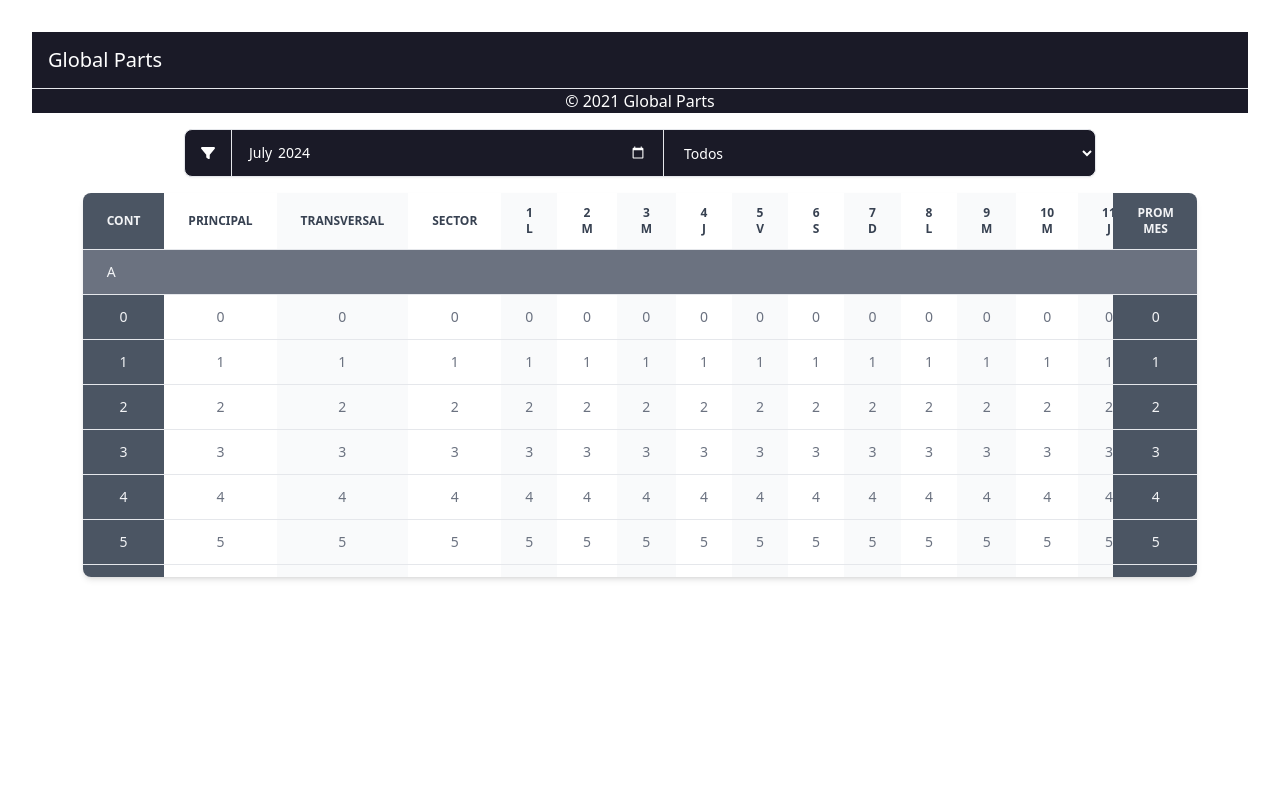
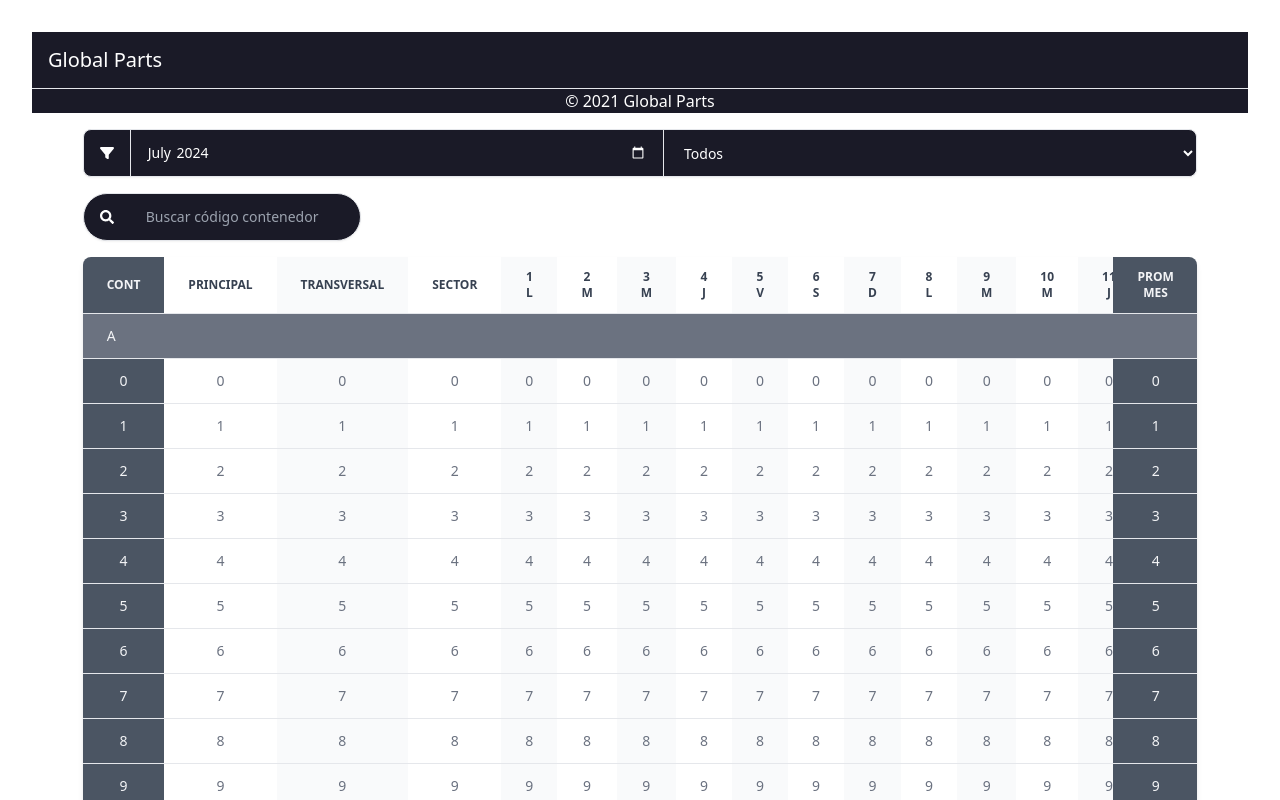
Before and after one commit to ericklasluisa/global-parts-frontend, a React (Vite) app: page / in a window 1280 px wide. Shown: the top 800 px of the page. Built offline with nearby package versions, Linux system fonts and the light colour scheme.

Commit message:
TablaAdmin V1.0.3

```diff
--- a/src/components/TablaAdmin/TablaAdmin.jsx
+++ b/src/components/TablaAdmin/TablaAdmin.jsx
@@ -1,5 +1,6 @@
 import { useState, useEffect } from "react";
 import { FaFilter } from "react-icons/fa6";
+import { FaSearch } from "react-icons/fa";
 
 function Filtro({ mes, anio, setMes, setAnio, setRuta}) {
   const fechaActual = new Date();
@@ -19,7 +20,8 @@ function Filtro({ mes, anio, setMes, setAnio, setRuta}) {
   };
 
   return (
-    <div className="flex shadow-sm mx-auto bg-global-principal m-4 rounded-lg items-center border-gray-200 border w-3/4">
+    <>
+      <div className="flex shadow-sm mx-auto bg-global-principal m-4 rounded-lg items-center border-gray-200 border w-full">
         <section className="px-4 py-3 bg-global-principal
             text-sm text-white font-medium
             rounded-s-lg">
@@ -45,6 +47,19 @@ function Filtro({ mes, anio, setMes, setAnio, setRuta}) {
             <option value="C">Ruta C</option>
         </select>
       </div>
+      <div className="flex shadow-sm bg-global-principal mb-4 mt-0 rounded-full border-gray-200 border w-1/4 max-lg:w-3/4 hover:bg-[#464769]">
+        <label htmlFor="codigo" className="px-4 py-4
+              text-sm text-white font-medium
+              rounded-s-full">
+            <FaSearch />
+        </label>
+        <input name="codigo" type="text" placeholder="Buscar código contenedor"
+            className="px-4 py-3 bg-transparent flex-1 w-1/4
+            text-sm text-white font-medium
+            rounded-e-full
+            focus:outline-none"/>
+      </div>
+    </>
   )
 }
 
@@ -65,22 +80,22 @@ function Tabla({ mes, anio }) {
   const numColumnas = 4 + dias.length + 2;
 
   return (
-    <div className="overflow-x-auto shadow-md rounded-lg mx-auto w-11/12 overflow-y-auto h-96">
+    <div className="overflow-x-auto shadow-md rounded-lg w-full overflow-y-auto flex-1">
       <table className="w-auto text-sm text-gray-500">
         <thead className="text-xs text-gray-700 uppercase">
           <tr className="border-b border-gray-200 sticky top-0 z-10">
-            <th className="px-6 py-3 max-lg:px-4 bg-gray-600 text-gray-100 sticky left-0 z-20">Cont</th>
-            <th className="px-6 py-3 max-lg:px-4 bg-white">Principal</th>
-            <th className="px-6 py-3 max-lg:px-4 bg-gray-50">Transversal</th>
-            <th className="px-6 py-3 max-lg:px-4 bg-white">Sector</th>
+            <th className="px-6 py-3 bg-gray-600 text-gray-100 sticky left-0 z-20">Cont</th>
+            <th className="px-6 py-3 bg-white">Principal</th>
+            <th className="px-6 py-3 bg-gray-50">Transversal</th>
+            <th className="px-6 py-3 bg-white">Sector</th>
             {dias.map((dia, index) => (
-              <th key={index} className={`px-6 py-3 max-lg:px-4 ${index % 2 === 0 ? 'bg-gray-50' : 'bg-white'}`}>
+              <th key={index} className={`px-6 py-3 ${index % 2 === 0 ? 'bg-gray-50' : 'bg-white'}`}>
                 {index + 1}
                 <br/>
                 {dia}
               </th>
             ))}
-            <th className="px-6 py-3 max-lg:px-4 bg-gray-600 text-gray-100 sticky right-0 z-20">Prom Mes</th>
+            <th className="px-6 py-3 bg-gray-600 text-gray-100 sticky right-0 z-20">Prom Mes</th>
           </tr>
         </thead>
         <tbody>
@@ -138,9 +153,9 @@ export default function TablaAdmin() {
   }, []);
 
   return (
-    <>
+    <div className="flex flex-col flex-1 w-11/12 mx-auto">
       <Filtro mes={mes} anio={anio} setMes={setMes} setAnio={setAnio} setRuta={setRuta}/>
       <Tabla mes={mes} anio={anio} />
-    </>
+    </div>
   );
 }
```
Lines whose indentation alone changed are shown as unchanged.
